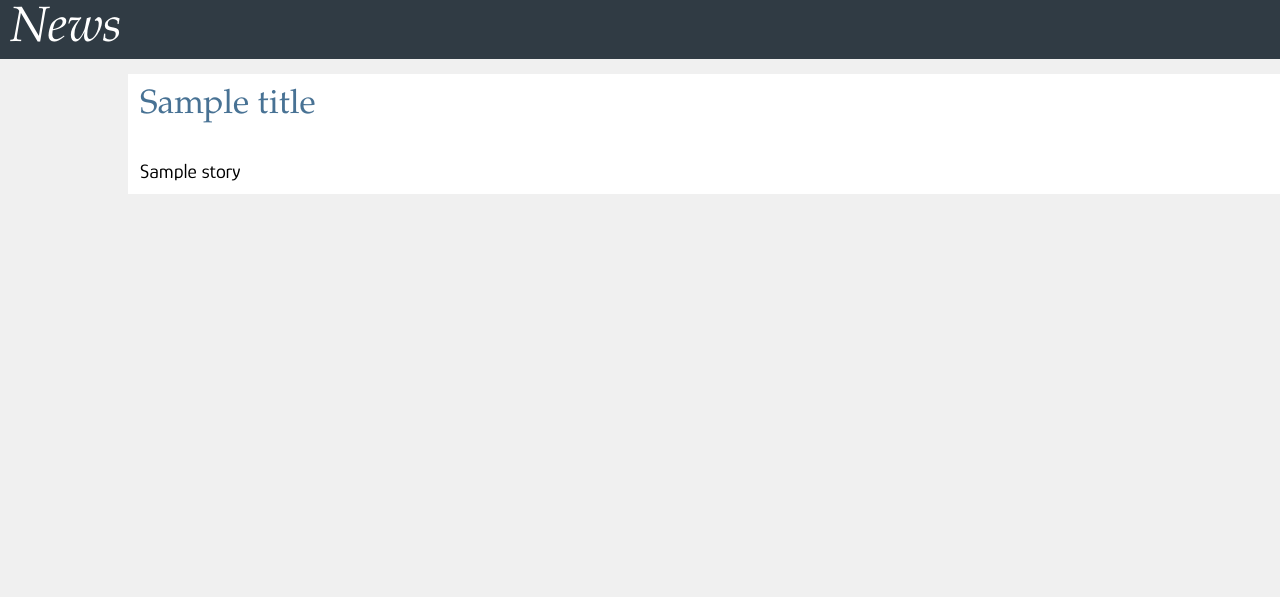
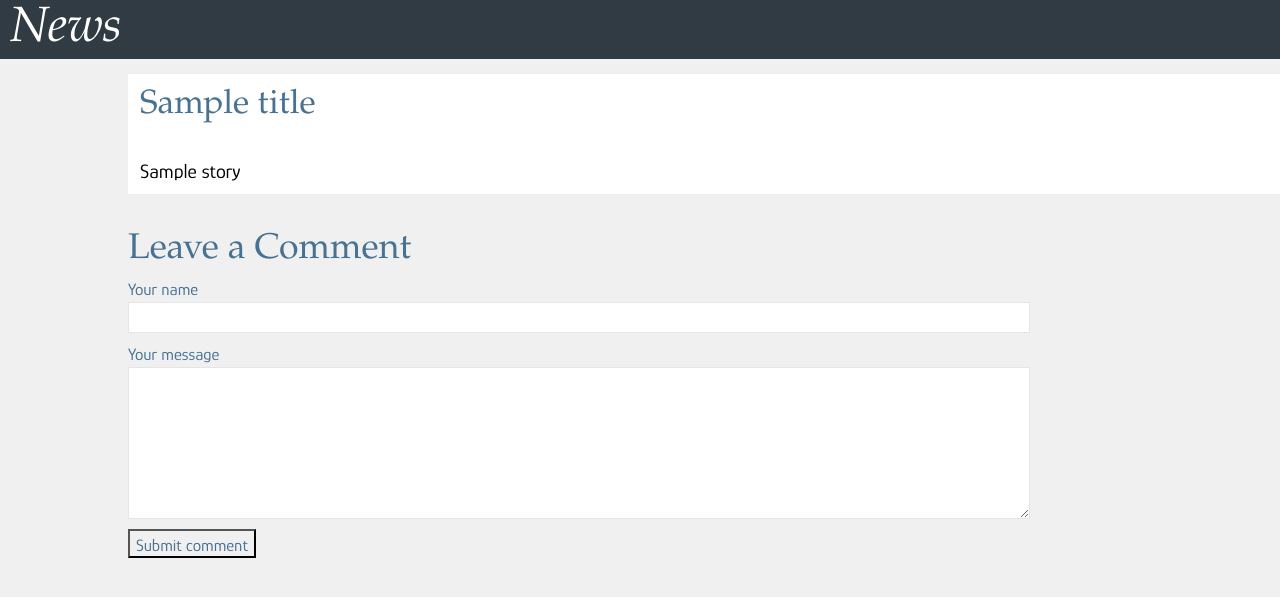
Before and after one commit to Infinity2326/news_parser, a Flask app: template templates/story.html in a window 1280 px wide. Shown: the top 597 px of the page. Run offline with Flask 2, Linux system fonts and the light colour scheme; the template is opened without the code that fills it: most values are stand-ins (such as "Sample title", 1, 10 or a date in 2020).

Commit message:
add comment section for posts

```diff
--- a/main.py
+++ b/main.py
@@ -26,7 +26,6 @@ def create_posts():
             pass
 
 
-
 url = 'https://slashdot.org/'
 response = requests.get(url)
 soup = BeautifulSoup(response.text, 'lxml')
--- a/static/css/styles.css
+++ b/static/css/styles.css
@@ -12,6 +12,7 @@ body{
 	color: white;
 	padding-left: 10px;
 }
+
 .title{
 	font-family: Baskerville, Palatino, sans-serif;
 	font-size: 2.1em;
@@ -21,18 +22,23 @@ body{
 	border-radius: 12px 12px 12px 10px;
 	padding: 12px;
 }
+
 .story{
 	font-size: 20px;
 	font-family: "Glory", Arial, Helvetica, sans-serif;
 	padding: 12px;
 }
+
 .rating{
 	font-size: 25px;
 	font-family: "Glory", Arial, Helvetica, sans-serif;
 	margin-left: 10px;
 	padding-bottom: 10px;
 }
-.plus-rating, .minus-rating{
+
+.plus-rating,
+.minus-rating,
+.default-button{
 	color: rgb(72,114,148);
 	text-align: center;
 	font-size: 17px;
@@ -40,6 +46,7 @@ body{
     padding-top: 5px;
     background: rgb(240,240,240);
 }
+
 article{
 	background: rgb(255,255,255);
 	margin-left: 10%;
@@ -50,3 +57,37 @@ a:hover,
 a{
 	text-decoration: none
 }
+
+.comment-section{
+    margin-left: 10%;
+    margin-top: 40px;
+    margin-right: 20%;
+    color: rgb(72,114,148);
+    font-size: 17px;
+    font-family: "Glory", Arial, Helvetica, sans-serif;
+    padding-top: 5px;
+    line-height: 1.4em;
+}
+
+.comment-section input[type='text'],
+.comment-section textarea{
+    margin-bottom: 10px;
+    margin-right: 40px;
+    display: block;
+    width: 100%;
+    padding-right
+    color: rgb(72,114,148);
+    font-size: 17px;
+    font-family: "Glory", Arial, Helvetica, sans-serif;
+    line-height: 1.4em;
+    border: 1px solid rgba(0, 0, 0, 0.1);
+    padding-top: 5px;
+    line-height: 1.4em;
+}
+
+.default{
+	font-family: Baskerville, Palatino, sans-serif;
+	font-size: 2.1em;
+	text-align: left;
+	margin-bottom: 15px;
+}
--- a/templates/base.html
+++ b/templates/base.html
@@ -5,18 +5,15 @@
 	<meta name="viewport" content="width=device-width, initial-scale=1.0">
 	<link rel="stylesheet" type="text/css" href="{{ url_for('static', filename='css/styles.css')}}">
 	<link rel="stylesheet" href="https://fonts.googleapis.com/css?family=Glory">
-
-
     <a href="/">
         <div id="logo">News</div>
     </a>
 
-
-	{% block head %}{% endblock %}
+	{% block head %} {% endblock %}
 
 </head>
 <body>
     {% block body %}{% endblock %}
 </body>
-<script src="static/js/js.js"></script>
+<script src="static/js/main.js"></script>
 </html>
--- a/templates/story.html
+++ b/templates/story.html
@@ -15,4 +15,17 @@
         </div>
     </article>
 
+<div class="comment-section">
+  <div class="default">Leave a Comment</div>
+  <form action="/" method="post" id="commentform">
+    <label for="comment_author" class="required">Your name</label>
+    <input type="text" name="comment_author" id="comment_author" value="" tabindex="1" required="required">
+    <label for="comment" class="required">Your message</label>
+    <textarea class ="area" name="comment" id="comment" rows="6" tabindex="4"  required="required"></textarea>
+    <input type="hidden" name="comment_post_ID" value="1" id="comment_post_ID" />
+    <input name="submit" type="submit" value="Submit comment" class="default-button"/>
+  </form>
+
+</div>
+
 {% endblock %}
```
Also changed, not shown: static/js/main.js (renamed from static/js/js.js).
